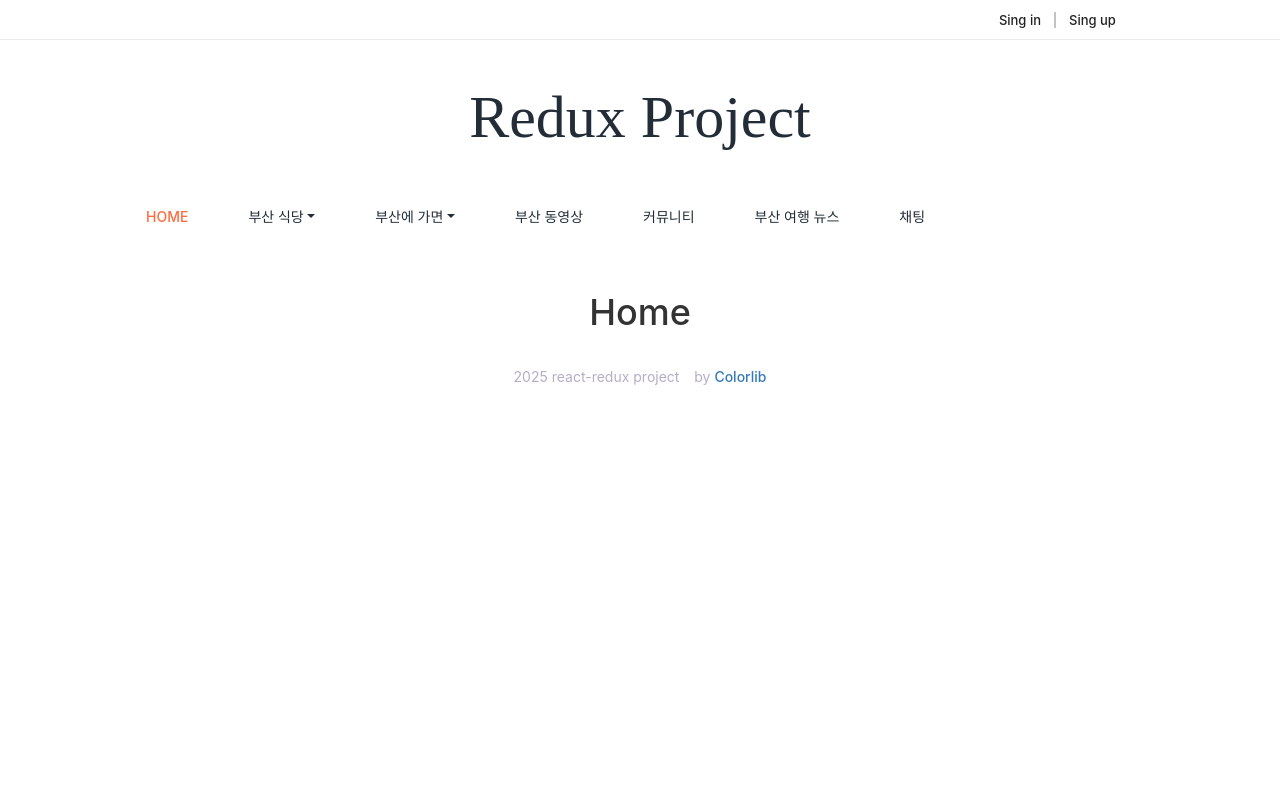
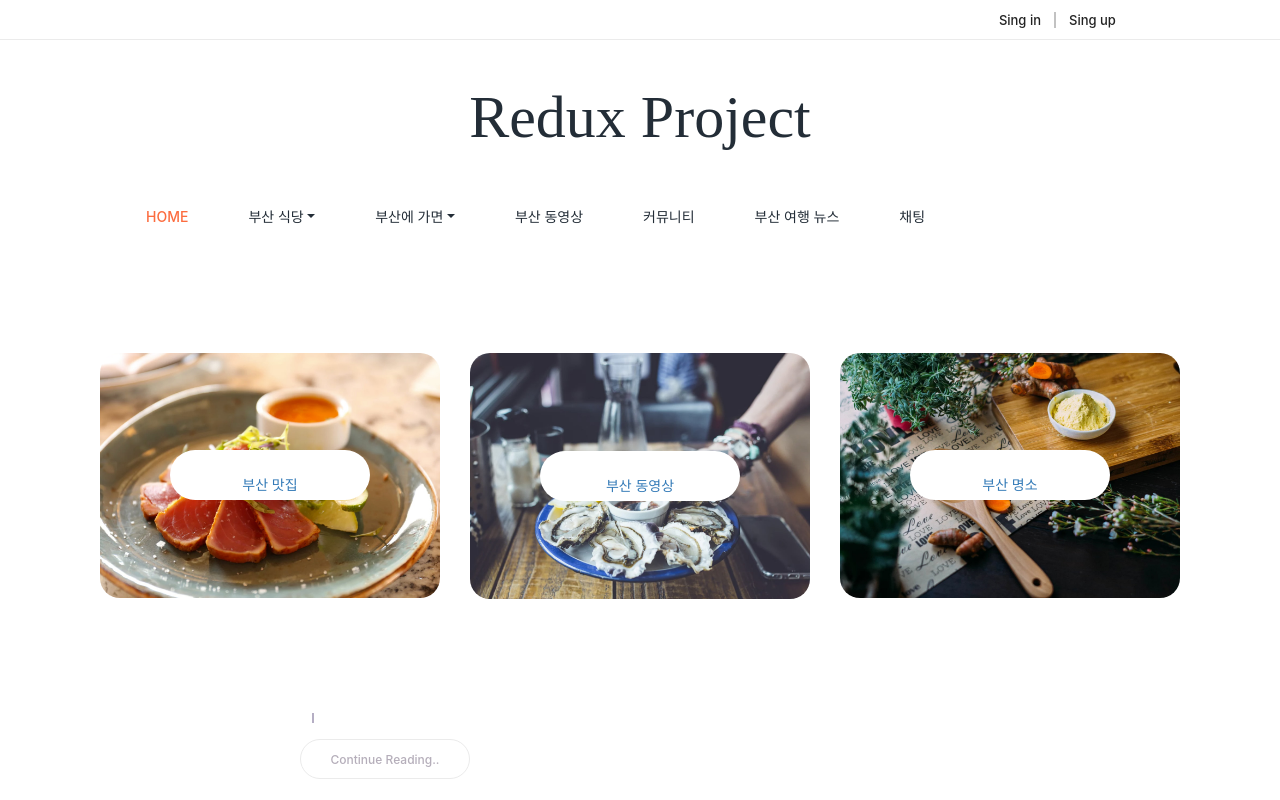
Before and after one commit to hare211/react-redux-practice, a React (Create React App) app: page / in a window 1280 px wide. Shown: the top 800 px of the page. Built offline with nearby package versions, Linux system fonts and the light colour scheme; no server answers; a web font is replaced by a local one.

Commit message:
theme data 없음, Home.js 작성

```diff
--- a/src/actions/mainActions.js
+++ b/src/actions/mainActions.js
@@ -55,6 +55,7 @@ export const fetchMainData = () => async (dispatch) => {
             type: FETCH_MAIN_DATA,
             payload: res.data,
         });
+        console.log('res: ', res.data);
         /*
             dispatch(action) 을 호출하면 해당 action 객체가 reducer 로 전달되고,
             reducer 는 그 action 에 따라 새로운 state 를 반환함.
--- a/src/components/main/Home.js
+++ b/src/components/main/Home.js
@@ -1,12 +1,98 @@
-import { useState, useEffect } from "react";
+import { Fragment, useState, useEffect } from "react";
 import { useDispatch, useSelector } from "react-redux";
+import { fetchMainData } from "../../actions/mainActions";
 
 function Home() {
+    const dispatch = useDispatch();
+    useEffect(() => {
+        dispatch(fetchMainData());
+    }, []) // vue -> mounted()
 
+    const mainData = useSelector(state => state.mains.main_data);
     return (
-        <div>
-            <h1 className={"text-center"}>Home</h1>
-        </div>
+        <>
+            <section className="categories_area clearfix" id="about">
+                <div className="container">
+                    <div className="row">
+                        <div className="col-12 col-md-6 col-lg-4">
+                            <div className="single_catagory wow fadeInUp" data-wow-delay=".3s">
+                                <img src="img/catagory-img/1.jpg" alt=""/>
+                                <div className="catagory-title">
+                                    <a href="#">
+                                        <h5>부산 맛집</h5>
+                                    </a>
+                                </div>
+                            </div>
+                        </div>
+                        <div className="col-12 col-md-6 col-lg-4">
+                            <div className="single_catagory wow fadeInUp" data-wow-delay=".6s">
+                                <img src="img/catagory-img/2.jpg" alt=""/>
+                                <div className="catagory-title">
+                                    <a href="#">
+                                        <h5>부산 동영상</h5>
+                                    </a>
+                                </div>
+                            </div>
+                        </div>
+                        <div className="col-12 col-md-6 col-lg-4">
+                            <div className="single_catagory wow fadeInUp" data-wow-delay=".9s">
+                                <img src="img/catagory-img/3.jpg" alt=""/>
+                                <div className="catagory-title">
+                                    <a href="#">
+                                        <h5>부산 명소</h5>
+                                    </a>
+                                </div>
+                            </div>
+                        </div>
+                    </div>
+                </div>
+            </section>
+            <section className="blog_area section_padding_0_80">
+                <div className="container">
+                    <div className="row justify-content-center">
+                        <div className="col-12 col-lg-8">
+                            <div className="row">
+                                <div className="col-12">
+                                    <div className="single-post wow fadeInUp" data-wow-delay=".2s">
+                                        <div className="post-thumb">
+                                            <img src={ mainData.mp && "https://www.menupan.com" + mainData.mp.poster} alt=""/>
+                                        </div>
+                                        <div className="post-content">
+                                            <div className="post-meta d-flex">
+                                                <div className="post-author-date-area d-flex">
+                                                    <div className="post-author">
+                                                        <a href="#">{ mainData.mp && mainData.mp.type }</a>
+                                                    </div>
+                                                    <div className="post-date">
+                                                        <a href="#">{ mainData.mp && mainData.mp.score }</a>
+                                                    </div>
+                                                </div>
+                                                <div className="post-comment-share-area d-flex">
+                                                    <div className="post-favourite">
+                                                        <a href="#"><i className="fa fa-heart-o" aria-hidden="true"></i>{ mainData.mp && mainData.mp.likecount }</a>
+                                                    </div>
+                                                    <div className="post-comments">
+                                                        <a href="#"><i className="fa fa-comment-o" aria-hidden="true"></i> { mainData.mp && mainData.mp.hit }</a>
+                                                    </div>
+                                                    <div className="post-share">
+                                                        <a href="#"><i className="fa fa-share-alt" aria-hidden="true"></i></a>
+                                                    </div>
+                                                </div>
+                                            </div>
+                                            <a href="#">
+                                                <h2 className="post-headline">{ mainData.mp && mainData.mp.name }</h2>
+                                            </a>
+                                            <p>{ mainData.mp && mainData.mp.theme }</p>
+                                            <a href="#" className="read-more">Continue Reading..</a>
+                                        </div>
+                                    </div>
+                                </div>
+                            </div>
+                        </div>
+                    </div>
+                </div>
+            </section>
+        </>
     )
 }
 
--- a/src/reducers/mainReducer.js
+++ b/src/reducers/mainReducer.js
@@ -5,6 +5,7 @@ const mainState = {
 }
 
 export default (state = mainState, action) => {
+    console.log('reducer call', action);
     switch (action.type) {
         case FETCH_MAIN_DATA:
             return {
```
